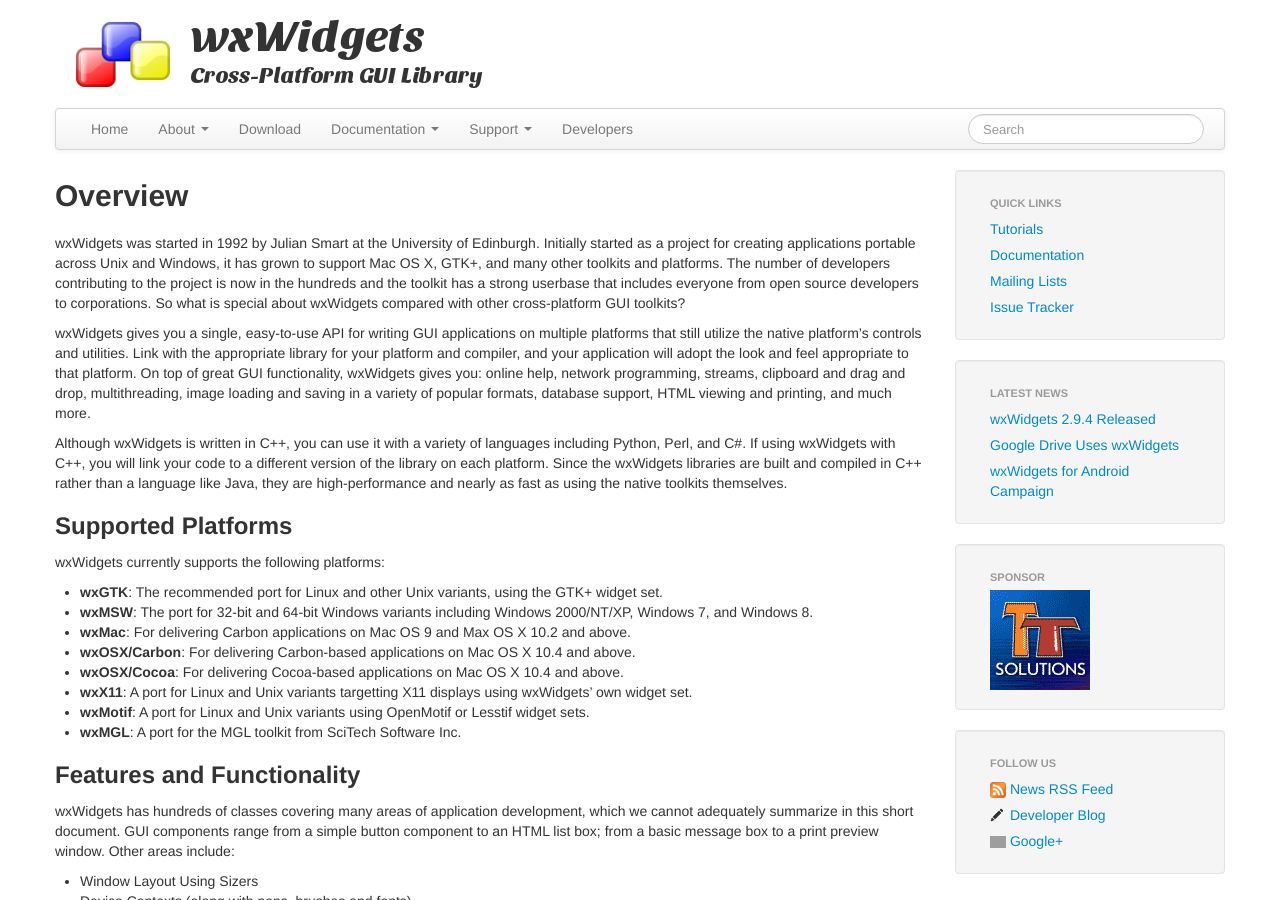
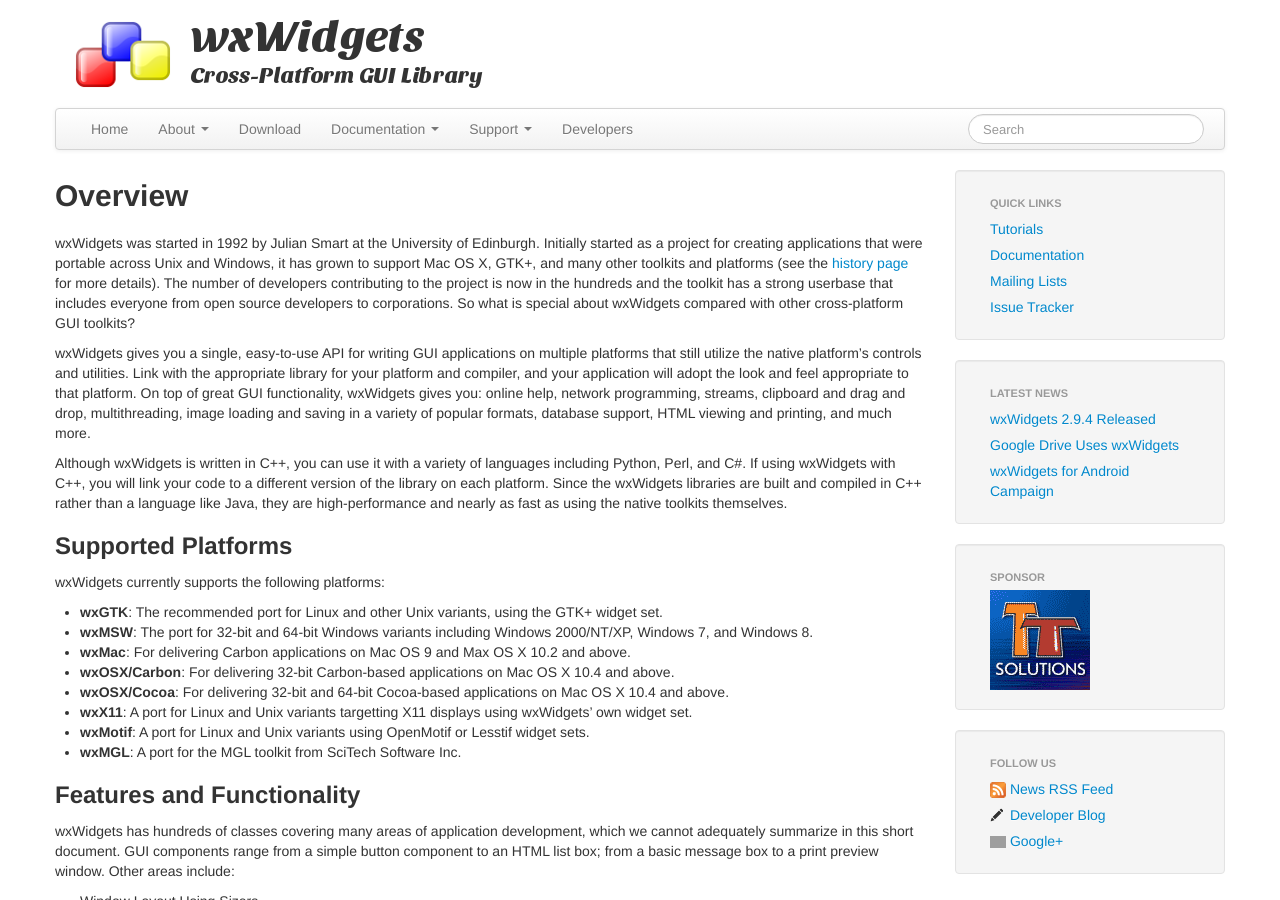
Before and after one commit to wxWidgets/website, a Jekyll site: the page built from about/index.md, in a window 1280 px wide and 900 px high. Built offline with Jekyll 4.4.1, drawn with Linux system fonts in a browser that asks for light colours; nearby versions of some CDN libraries; Markdown is read by kramdown in place of the engine named in the settings; grey boxes are pictures that could not be loaded.

Commit message:
Added the history page (only linked from the overview), and pruned the About menu.

```diff
--- a/about/index.md
+++ b/about/index.md
@@ -4,12 +4,15 @@
 ---
 
 wxWidgets was started in 1992 by Julian Smart at the University of Edinburgh.
-Initially started as a project for creating applications portable across Unix
-and Windows, it has grown to support Mac OS X, GTK+, and many other toolkits
-and platforms. The number of developers contributing to the project is now in
-the hundreds and the toolkit has a strong userbase that includes everyone from
-open source developers to corporations. So what is special about wxWidgets
-compared with other cross-platform GUI toolkits?
+Initially started as a project for creating applications that were portable
+across Unix and Windows, it has grown to support Mac OS X, GTK+, and many other
+toolkits and platforms (see the [history page][12] for more details). The
+number of developers contributing to the project is now in the hundreds and the
+toolkit has a strong userbase that includes everyone from open source
+developers to corporations. So what is special about wxWidgets compared with
+other cross-platform GUI toolkits?
+
+[12]: /about/history/
 
 wxWidgets gives you a single, easy-to-use API for writing GUI applications on
 multiple platforms that still utilize the native platform's controls and
@@ -38,10 +41,10 @@
   2000/NT/XP, Windows 7, and Windows 8.
 * **wxMac**: For delivering Carbon applications on Mac OS 9 and Max OS X 10.2
   and above.
-* **wxOSX/Carbon**: For delivering Carbon-based applications on Mac OS X 10.4
-  and above.
-* **wxOSX/Cocoa**: For delivering Cocoa-based applications on Mac OS X 10.4 and
-  above.
+* **wxOSX/Carbon**: For delivering 32-bit Carbon-based applications on Mac OS X
+  10.4 and above.
+* **wxOSX/Cocoa**: For delivering 32-bit and 64-bit Cocoa-based applications on
+  Mac OS X 10.4 and above.
 * **wxX11**: A port for Linux and Unix variants targetting X11 displays using
   wxWidgets' own widget set.
 * **wxMotif**: A port for Linux and Unix variants using OpenMotif or Lesstif
--- a/index.html
+++ b/index.html
@@ -14,8 +14,7 @@
     many other languages, and unlike other cross-platform toolkits,
     wxWidgets gives applications a truly native look and feel because it
     uses the platform's native API rather than emulating the GUI. It's also
-    extensive, free, open-source and mature. Why not give it a try, like
-    <a href="{{ rool_url }}/about/users">many others</a> have?
+    extensive, free, open-source and mature.
   </p>
   <div style="text-align: center; margin-top: 20px; line-height: 3em;">
     <p>
```
Also changed, not shown: _includes/navigation.html (+2 -5 lines), about/history/index.md (added, +102 -0 lines).
